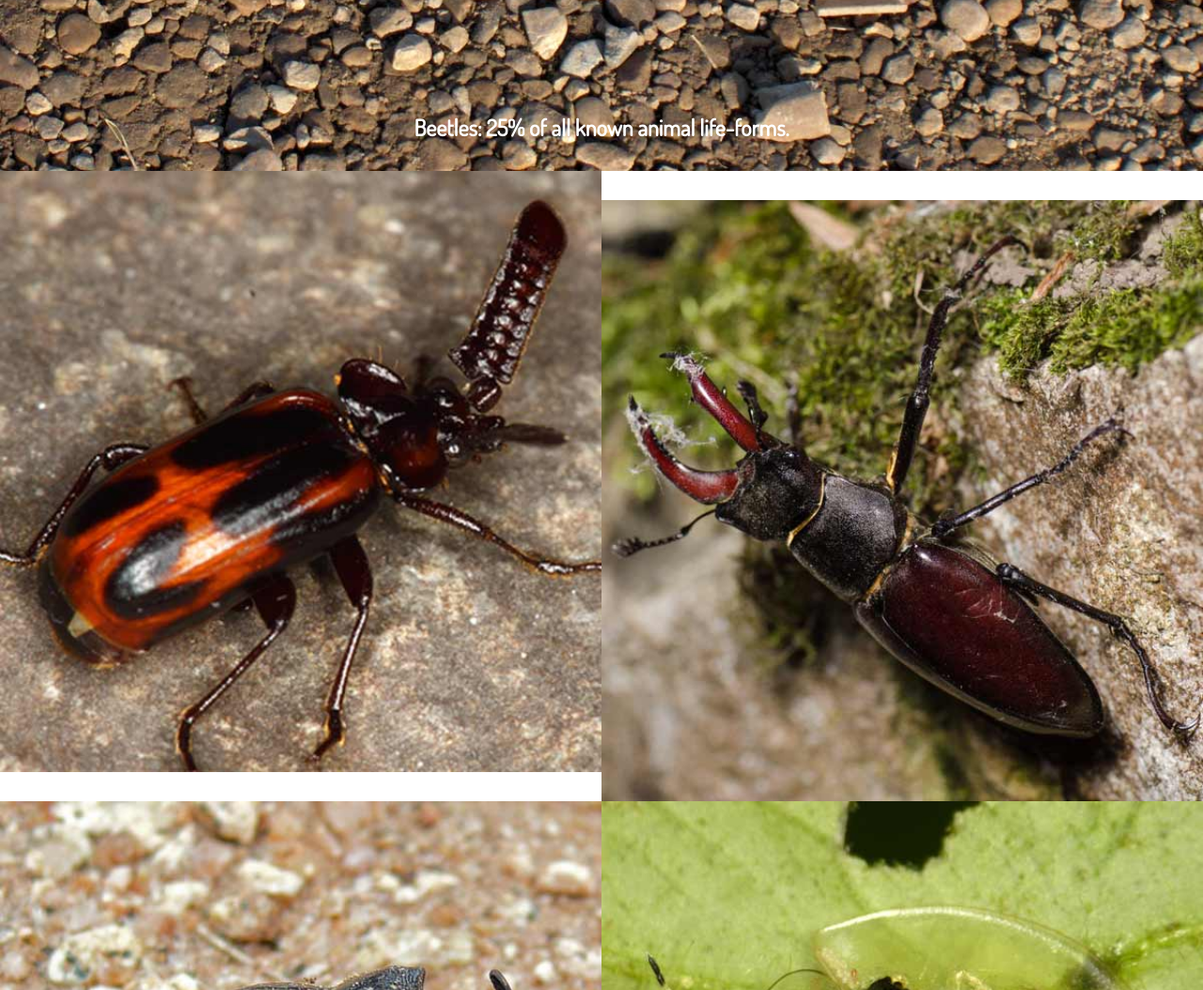
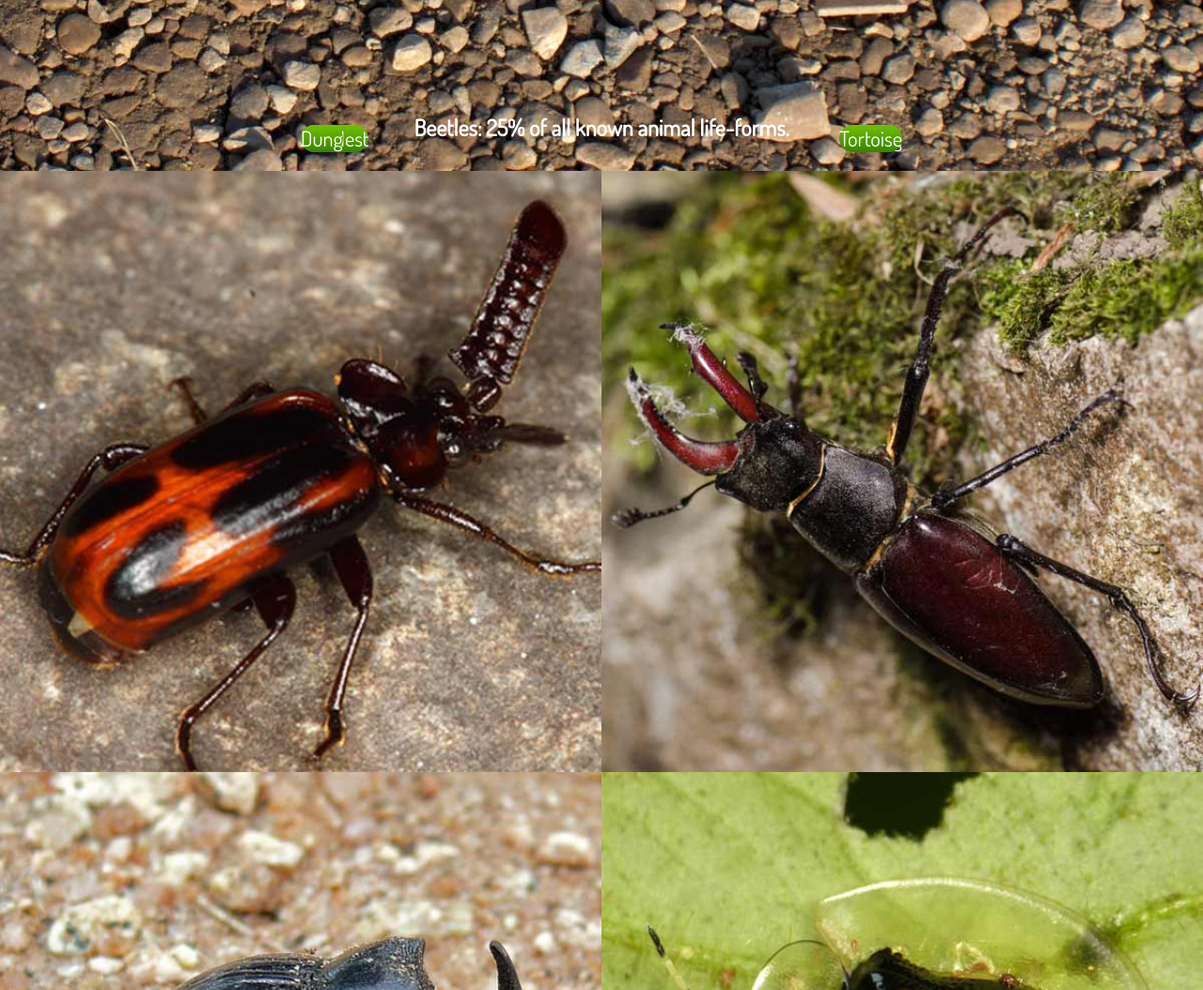
Before and after one commit to hldouglas/dsn1674-assignment-7, a plain HTML site: page index.html in a window 1280 px wide. Shown: the part 800-1854 px from the top of the page at 94% size. Drawn offline with Linux system fonts and the light colour scheme.

Commit message:
Added button properties

```diff
--- a/css/main.css
+++ b/css/main.css
@@ -93,3 +93,33 @@ img {
   padding: 0;
   position: relative;
 }
+
+.btn-left {
+  display: inline-block;
+  position: absolute;
+  padding: 2em, 2em;
+  text-decoration: none;
+  font-size: 1.4em;
+  font-weight: normal;
+  color: #fff;
+  background-color: #6FC000;
+  border-radius: 15px;
+  background-image: linear-gradient(to bottom, #6FC000, #388200);
+  left: 25%;
+  bottom: 20px;
+}
+
+.btn-right {
+  display: inline-block;
+  position: absolute;
+  padding: 2em, 2em;
+  text-decoration: none;
+  font-size: 1.4em;
+  font-weight: normal;
+  color: #fff;
+  background-color: #6FC000;
+  border-radius: 15px;
+  background-image: linear-gradient(to bottom, #6FC000, #388200);
+  right: 25%;
+  bottom: 20px;
+}
```
